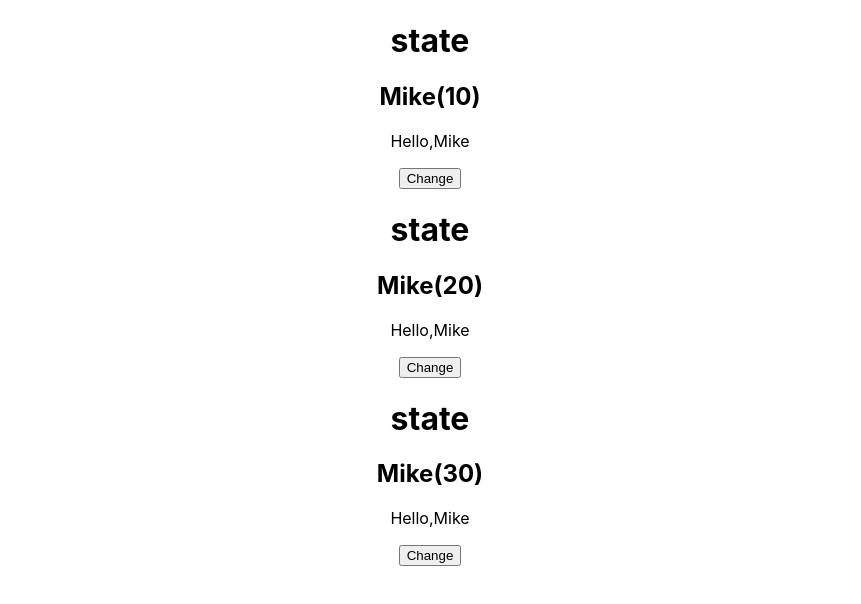
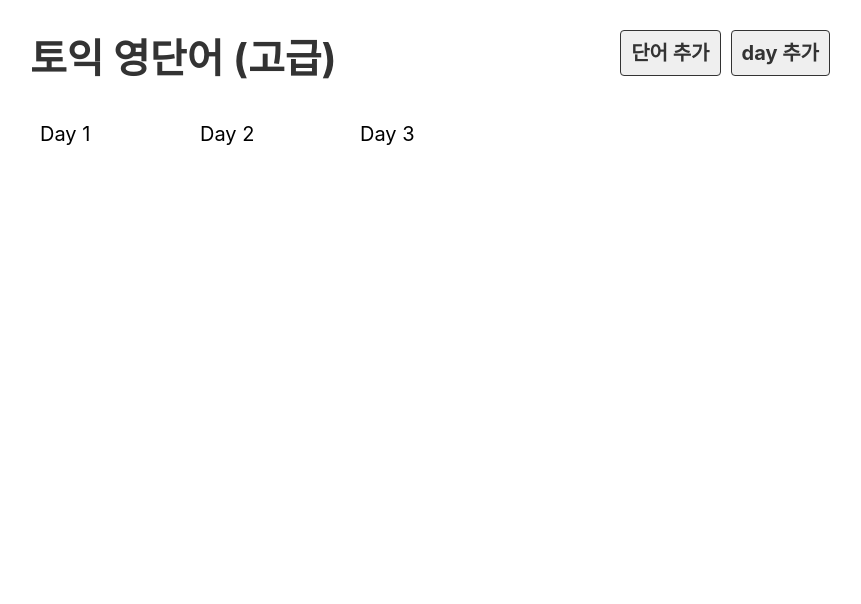
Before and after one commit to sinbum/reactPractice, a React (Create React App) app: page / in a window 1280 px wide. Shown: the top 604 px of the page, without its empty margins (210-1071 px from the left). Built offline with nearby package versions, Linux system fonts and the light colour scheme.

Commit message:
더미데이터 구현, map() 반복문의 사용

```diff
--- a/src/App.css
+++ /dev/null
@@ -1,3 +0,0 @@
-.App {
-  text-align: center;
-}
--- a/src/App.js
+++ b/src/App.js
@@ -1,19 +1,12 @@
-import './App.css';
-import Section from './pages/body/section';
-import Hello from './practice/Hello';
+import DayList from './practice/DayList';
+import Header from './practice/Header';
+
 
 function App() {
   return (
     <div className="App">
-
-
-      {/* 컴포넌트를 만들고 재사용 할경우 각각의 컴포넌트의 상태값들은 같이 변하지 않음을 인지하고 있어야한다. */}
-       <Hello age={10}></Hello>
-       <Hello age={20}></Hello>
-       <Hello age={30}></Hello>
-
-
-
+     <Header />
+     <DayList />
     </div>
   );
 }
--- a/src/index.css
+++ b/src/index.css
@@ -1,13 +1,132 @@
 body {
   margin: 0;
-  font-family: -apple-system, BlinkMacSystemFont, 'Segoe UI', 'Roboto', 'Oxygen',
-    'Ubuntu', 'Cantarell', 'Fira Sans', 'Droid Sans', 'Helvetica Neue',
+  font-family: -apple-system, BlinkMacSystemFont, "Segoe UI", "Roboto", "Oxygen",
+    "Ubuntu", "Cantarell", "Fira Sans", "Droid Sans", "Helvetica Neue",
     sans-serif;
   -webkit-font-smoothing: antialiased;
   -moz-osx-font-smoothing: grayscale;
+  font-size: 20px;
+}
+
+ol,
+ul {
+  margin: 0;
+  padding: 0;
+  list-style: none;
 }
 
 code {
-  font-family: source-code-pro, Menlo, Monaco, Consolas, 'Courier New',
+  font-family: source-code-pro, Menlo, Monaco, Consolas, "Courier New",
     monospace;
 }
+
+a {
+  text-decoration: none;
+  color: #333;
+}
+
+.App {
+  width: 800px;
+  margin: 0 auto;
+}
+
+.header {
+  position: relative;
+}
+
+.header .menu {
+  position: absolute;
+  top: 10px;
+  right: 0;
+}
+
+.header .link {
+  border: 1px solid #333;
+  padding: 10px;
+  margin-left: 10px;
+  background-color: #efefef;
+  font-weight: bold;
+  border-radius: 4px;
+}
+
+.list_day {
+  display: flex;
+  flex-wrap: wrap;
+}
+
+.list_day li {
+  flex: 20% 0 0;
+  box-sizing: border-box;
+  padding: 10px;
+}
+
+.list_day a {
+  display: block;
+  padding: 20px 0;
+  font-weight: bold;
+  color: #fff;
+  text-align: center;
+  border-radius: 10px;
+  background-color: dodgerblue;
+}
+
+table {
+  border-collapse: collapse;
+  width: 100%;
+}
+table td {
+  width: 25%;
+  height: 70px;
+  border: 1px solid #ccc;
+  text-align: center;
+  font-size: 26px;
+}
+
+table td:first-child {
+  width: 10%;
+}
+
+.off td {
+  background: #eee;
+  color: #ccc;
+}
+
+.btn_del {
+  margin-left: 10px;
+  color: #fff;
+  background-color: firebrick;
+}
+
+button {
+  padding: 10px;
+  font-weight: bold;
+  font-size: 18px;
+  cursor: pointer;
+  border: 0 none;
+  border-radius: 6px;
+  padding: 10px 20px;
+  color: #fff;
+  background-color: dodgerblue;
+}
+
+.input_area {
+  margin-bottom: 10px;
+}
+
+.input_area label {
+  display: block;
+  margin-bottom: 10px;
+}
+
+.input_area input {
+  width: 400px;
+  height: 40px;
+  font-size: 20px;
+  padding: 0 10px;
+}
+
+.input_area select {
+  width: 400px;
+  height: 40px;
+  font-size: 20px;
+}
--- /dev/null
+++ b/src/practice/DayList.js
@@ -0,0 +1,15 @@
+import dummy from "./data/data.json"
+
+export default function DayList(){
+
+    console.log(dummy)
+
+    return <ul className="list_day">
+        {dummy.days.map(row => (
+
+            <li>Day {row.day}</li>
+        ))
+
+        }
+    </ul>
+}
--- /dev/null
+++ b/src/practice/Header.js
@@ -0,0 +1,17 @@
+export default function Header(){
+    return <div className='header'>
+<h1>
+    <a href="/">토익 영단어 (고급)</a>
+</h1>
+<div className= "menu">
+    <a href="#x" className="link">
+        단어 추가
+    </a>
+    <a href="#x" className="link">
+        day 추가
+    </a>
+</div>
+
+
+    </div>
+}
--- a/src/practice/Hello.js
+++ /dev/null
@@ -1,26 +0,0 @@
-import { useState } from "react";
-import UserName from "./UserName";
-
-
-
-export default function Hello(props) {
-    //console.log(props);
-    const[name, setName] = useState('Mike');
-    const[age, setAge] = useState(props.age);
-
-    return(
-        <div>
-            <h1>state</h1>
-            <h2 id="name">{name}({age})</h2>
-            <UserName name= {name}></UserName>
-           <button onClick={()=>{
-                 const newName = name === 'Mike' ? 'Jain' : 'Mike';
-                 setName(newName);
-                 setAge(age+1);
-           }}>Change</button>
-
-        </div>
-
-        );
-
-}
--- a/src/practice/UserName.js
+++ /dev/null
@@ -1,4 +0,0 @@
-export default function UserName ({name}){
-
-    return <p>Hello,{name}</p>
-}
--- /dev/null
+++ b/src/practice/data/data.json
@@ -0,0 +1,55 @@
+{
+    "days" : [
+        {"id":1, "day":1},
+        {"id":2, "day":2},
+        {"id":3, "day":3}
+    ],
+    "words" : [
+        {
+            "id" : 1,
+            "day" : 1,
+            "eng" : "book",
+            "kor" : "책",
+            "inDone" : false
+        },
+        {
+            "id" : 2,
+            "day" : 1,
+            "eng" : "apple",
+            "kor" : "사과",
+            "inDone" : false
+        },
+        {
+            "id" : 3,
+            "day" : 2,
+            "eng" : "car",
+            "kor" : "자동차",
+            "inDone" : false
+        },
+        {
+            "id" : 4,
+            "day" : 2,
+            "eng" : "pen",
+            "kor" : "펜",
+            "inDone" : false
+        },
+        {
+            "id" : 5,
+            "day" : 3,
+            "eng" : "school",
+            "kor" : "학교",
+            "inDone" : false
+        },
+        {
+            "id" : 6,
+            "day" : 3,
+            "eng" : "pencil",
+            "kor" : "연필",
+            "inDone" : false
+        }
+
+
+    ]
+
+
+}
```
